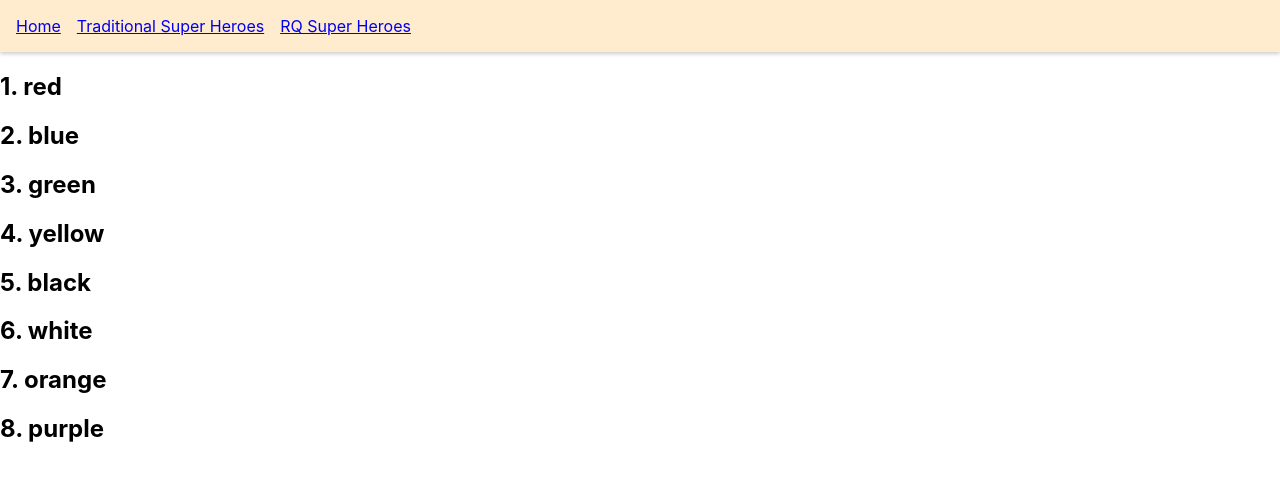
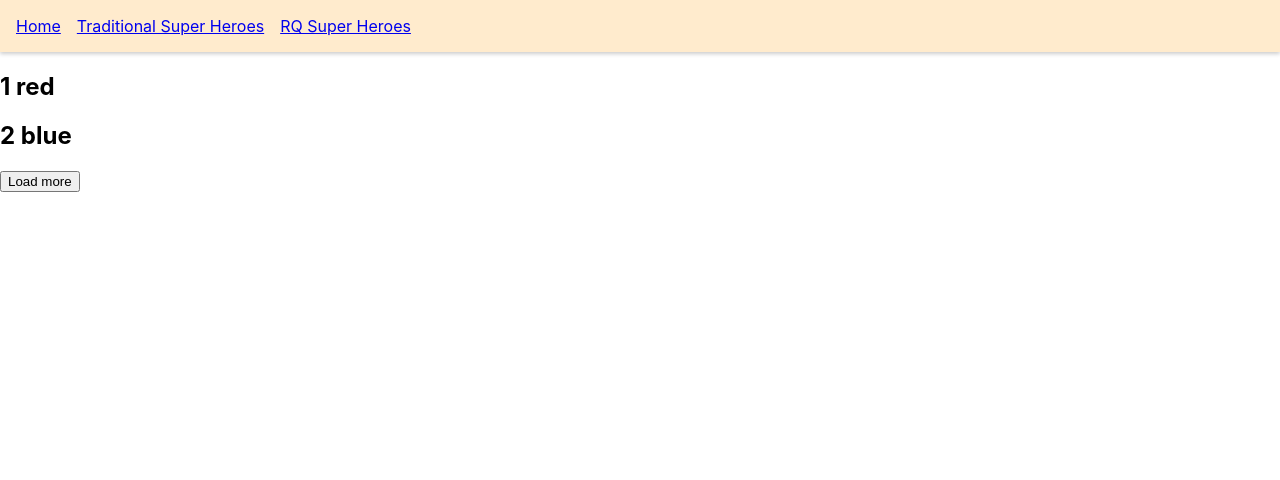
Before and after one commit to shafeenashaikh/React-Query, a React (Create React App) app: page /rq-inifinite in a window 1280 px wide. Shown: the top 480 px of the page. Built offline with nearby package versions, Linux system fonts and the light colour scheme; data requests are answered from the project's data file.

Commit message:
loading data on button click of Loadmore

```diff
--- a/src/Components/InfiniteQueries.Page.js
+++ b/src/Components/InfiniteQueries.Page.js
@@ -1,12 +1,33 @@
-import { useQuery } from "react-query";
+import { useInfiniteQuery } from "react-query";
 import axios from "axios";
+import { Fragment } from "react/cjs/react.production.min";
 
-const fetchColors = () => {
-    return axios.get(`http://localhost:3000/colors`)
+const fetchColors = ({pageParam = 1}) => {
+    return axios.get(`http://localhost:3000/colors?_limit=2&_page=${pageParam}`)
 }
 
 const InfiniteQueriesPage = () => {
-    const {isLoading, isError, error, data} = useQuery(['colors'], fetchColors)
+    const {
+        isLoading,
+        isError,
+        error,
+        data,
+        hasNextPage,
+        fetchNextPage,
+        isFetching,
+        isFetchingNextPage,
+        } = useInfiniteQuery(['colors'],
+     fetchColors,
+     {
+         getNextPageParam: (_lastPage, pages) => {
+            if (pages.length < 4 ){
+                return pages.length + 1
+            } else {
+                return undefined
+            }
+        },
+     }
+     )
 
     if (isLoading) {
         return <h2>Loading...</h2>
@@ -19,15 +40,29 @@
     return (
         <>
             <div>
-                {data?.data.map((color) => {
+                {data?.pages.map((group, i) => {
                     return (
-                        <div>
-                            <h2>
-                                {color.id}. {color.label}
+                       <Fragment key={i}>
+                        {group.data.map((color) => (
+                            <h2 key={color.id}>
+                                {color.id} {color.label}
                             </h2>
-                        </div>
+                        ))}
+                       </Fragment>
                     )
                 })}
+            </div>
+
+            <div>
+                <button
+                disabled={!hasNextPage}
+                onClick={fetchNextPage}
+                >
+                    Load more
+                </button>
+            </div>
+            <div>
+                {isFetching && !isFetchingNextPage ? 'Fetching...' : null}
             </div>
         </>
     )
```
